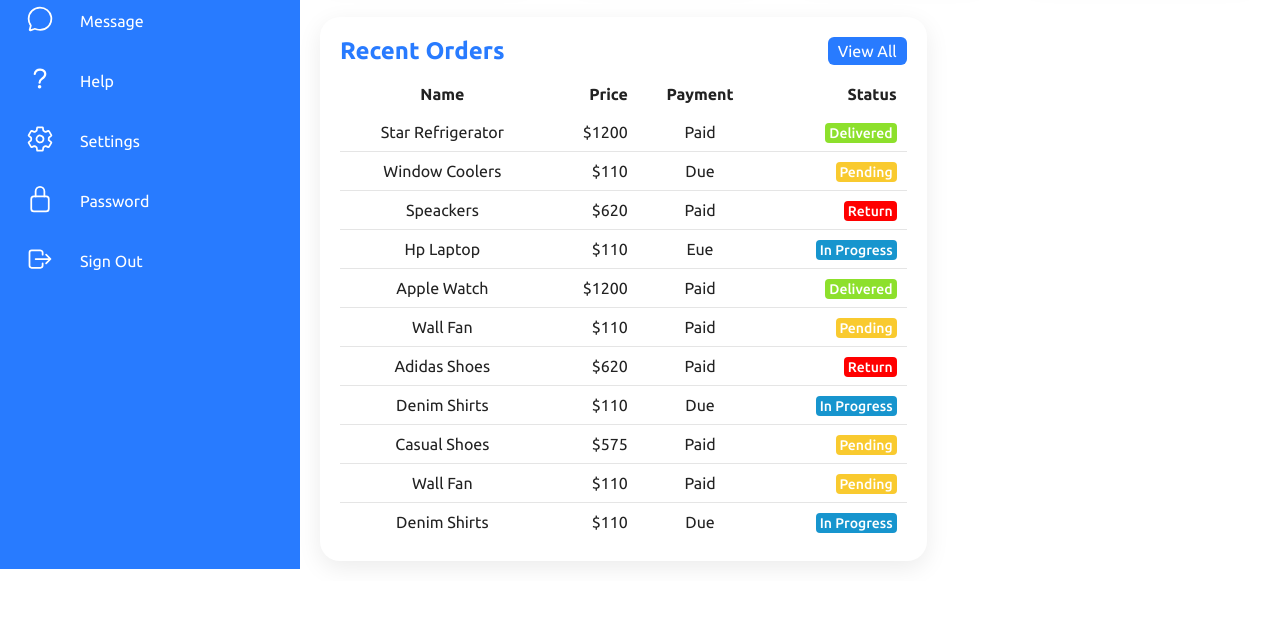
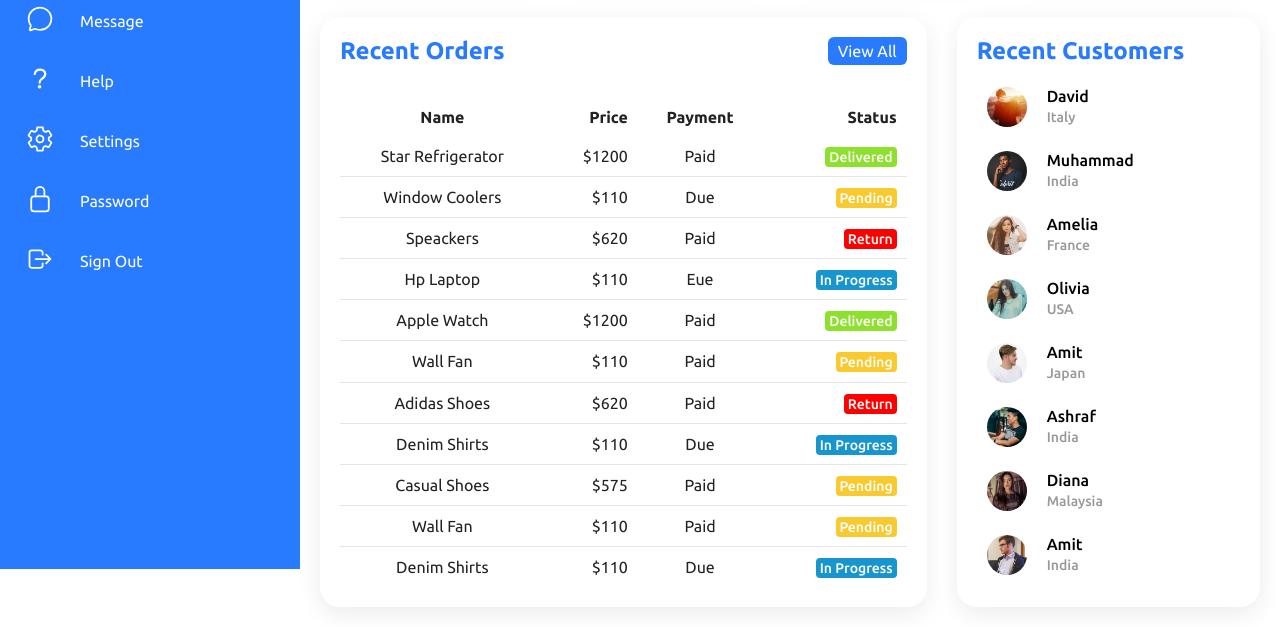
Before and after one commit to maeng2418/Maeng-s-board, a plain HTML site: page index.html in a window 1280 px wide. Shown: the part 231-858 px from the top of the page. Before the commit the page ends 812 px from the top, so only its background shows below. Drawn offline with nearby package versions, Linux system fonts and the light colour scheme.

Commit message:
[style] 최근 고객 리스트 스타일

```diff
--- a/index.html
+++ b/index.html
@@ -230,6 +230,95 @@
               </tbody>
             </table>
           </div>
+
+          <!-- New Customers -->
+          <div class="recentCustomers">
+            <div class="cardHeader">
+              <h2>Recent Customers</h2>
+            </div>
+            <table>
+              <tr>
+                <td width="60px">
+                  <div class="imgBx">
+                    <img src="./images/img1.jpg" alt="customer" />
+                  </div>
+                </td>
+                <td>
+                  <h4>David<br /><span>Italy</span></h4>
+                </td>
+              </tr>
+              <tr>
+                <td width="60px">
+                  <div class="imgBx">
+                    <img src="./images/img2.jpg" alt="customer" />
+                  </div>
+                </td>
+                <td>
+                  <h4>Muhammad<br /><span>India</span></h4>
+                </td>
+              </tr>
+              <tr>
+                <td width="60px">
+                  <div class="imgBx">
+                    <img src="./images/img3.jpg" alt="customer" />
+                  </div>
+                </td>
+                <td>
+                  <h4>Amelia<br /><span>France</span></h4>
+                </td>
+              </tr>
+              <tr>
+                <td width="60px">
+                  <div class="imgBx">
+                    <img src="./images/img4.jpg" alt="customer" />
+                  </div>
+                </td>
+                <td>
+                  <h4>Olivia<br /><span>USA</span></h4>
+                </td>
+              </tr>
+              <tr>
+                <td width="60px">
+                  <div class="imgBx">
+                    <img src="./images/img5.jpg" alt="customer" />
+                  </div>
+                </td>
+                <td>
+                  <h4>Amit<br /><span>Japan</span></h4>
+                </td>
+              </tr>
+              <tr>
+                <td width="60px">
+                  <div class="imgBx">
+                    <img src="./images/img6.jpg" alt="customer" />
+                  </div>
+                </td>
+                <td>
+                  <h4>Ashraf<br /><span>India</span></h4>
+                </td>
+              </tr>
+              <tr>
+                <td width="60px">
+                  <div class="imgBx">
+                    <img src="./images/img7.jpg" alt="customer" />
+                  </div>
+                </td>
+                <td>
+                  <h4>Diana<br /><span>Malaysia</span></h4>
+                </td>
+              </tr>
+              <tr>
+                <td width="60px">
+                  <div class="imgBx">
+                    <img src="./images/img8.jpg" alt="customer" />
+                  </div>
+                </td>
+                <td>
+                  <h4>Amit<br /><span>India</span></h4>
+                </td>
+              </tr>
+            </table>
+          </div>
         </div>
       </div>
     </div>
--- a/style.css
+++ b/style.css
@@ -360,3 +360,55 @@ body {
 .status.inprogress {
   background: #1795ce;
 }
+
+/* New Customers */
+.recentCustomers {
+  position: relative;
+  display: grid;
+  min-height: 500px;
+  padding: 20px;
+  background: var(--white);
+  box-shadow: 0 7px 25px rgba(0, 0, 0, 0.08);
+  border-radius: 20px;
+}
+
+.recentCustomers .imgBx {
+  position: relative;
+  width: 40px;
+  height: 40px;
+  border-radius: 50px;
+  overflow: hidden;
+}
+
+.recentCustomers .imgBx img {
+  position: absolute;
+  top: 0;
+  left: 0;
+  width: 100%;
+  height: 100%;
+  object-fit: cover;
+}
+
+.recentCustomers table tr:hover {
+  background: var(--blue);
+  color: var(--white);
+}
+
+.recentCustomers table tr td {
+  padding: 12px 10px;
+}
+
+.recentCustomers table tr td h4 {
+  font-size: 16px;
+  font-weight: 500;
+  line-height: 1.2em;
+}
+
+.recentCustomers table tr td h4 span {
+  font-size: 14px;
+  color: var(--black2);
+}
+
+.recentCustomers table tr:hover td h4 span {
+  color: var(--white);
+}
```
